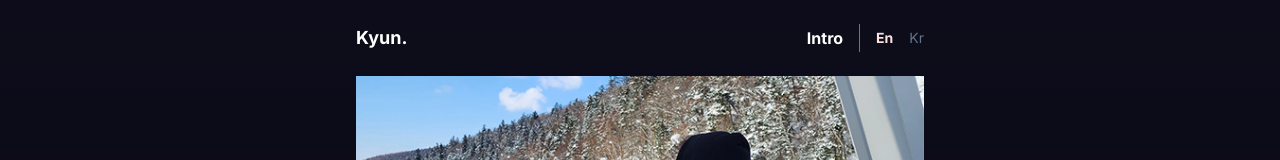
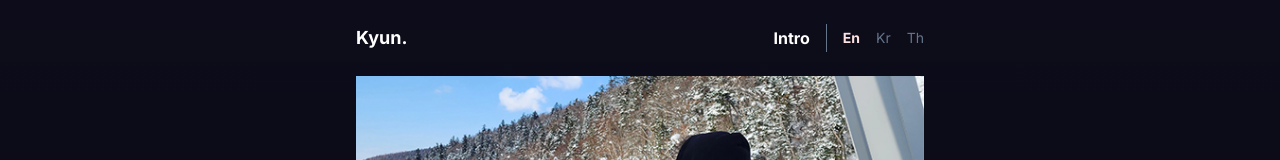
Before and after one commit to yimpetit/kyun-portfolio, a Next.js app: page /en in a window 1280 px wide. Shown: the top 160 px of the page. Built offline with nearby package versions, Linux system fonts and the light colour scheme.

Commit message:
feat:태국어 추가

```diff
--- /dev/null
+++ b/locales/th.json
@@ -0,0 +1,31 @@
+{
+  "HomePage": {
+    "title": "สวัสดี",
+    "about": "เกี่ยวกับเรา"
+  },
+  "Menu": {
+    "intro": "แนะนำ",
+    "work": "งาน",
+    "etc": "อื่น ๆ"
+  },
+  "IntroPage": {
+    "introTitle": "ยินดีที่ได้พบครับ ผมคือ อิมแจคยุน",
+    "introName": "อิมแจคยุน",
+    "introJob": "นักพัฒนาเว็บฟรอนต์เอนด์",
+    "aboutMeTitle": "เกี่ยวกับฉัน",
+    "aboutMeDescription": "ฉันเป็นนักพัฒนาเว็บฟรอนต์เอนด์ที่อาศัยอยู่ในชองจู! ฉันหลงใหลในเทคโนโลยีเว็บและการออกแบบ UI เสมอมา และพยายามสร้างเว็บไซต์ที่ดูดีและใช้งานง่ายอยู่ตลอด ฉันทำงานด้านเว็บตั้งแต่เทคโนโลยีพื้นฐานอย่าง HTML, JavaScript, CSS ไปจนถึงการใช้ React และ Next.js ฉันชอบเรียนรู้เทคโนโลยีใหม่ ๆ และนำมาใช้ในโปรเจกต์ของฉัน เพื่อทำให้ประสบการณ์ผู้ใช้ดียิ่งขึ้น!",
+    "myLifeTitle": "ชีวิตของฉัน",
+    "myLife1991": "เกิดที่ชองจู ประเทศเกาหลีใต้",
+    "myLife2015": "เริ่มทำงานเป็นเว็บพับลิชเชอร์ที่ 'Reconers'",
+    "myLife2017": "ทำงานที่ 'ST Unitas' เป็นเว็บพับลิชเชอร์และพัฒนาเว็บ (PHP)",
+    "myLife2020": "ทำงานเป็นเว็บฟรอนต์เอนด์ที่ 'Delicious'",
+    "myLife2022": "ทำงานเป็นเว็บฟรอนต์เอนด์ที่ 'The Jackpot'",
+    "iLikeTitle": "สิ่งที่ชอบ",
+    "iLikeDescription": "ออกกำลังกาย, ท่องเที่ยว, ดนตรี, กีตาร์โปร่ง, เกม, Escape from Tarkov, การเรียนรู้สิ่งใหม่ ๆ, ทำอาหาร",
+    "ohterInfoTitle": "ข้อมูลอื่น ๆ",
+    "ohterInfoGit": "GitHub",
+    "ohterInfoInstagram": "อินสตาแกรม",
+    "ohterInfoVelog": "Vlog",
+    "ContactTitle": "ข้อมูลติดต่อ"
+  }
+}
--- a/src/components/Header.tsx
+++ b/src/components/Header.tsx
@@ -43,6 +43,15 @@ const Header = ({ locale }: { locale: string }) => {
               Kr
             </Link>
           </li>
+          <li>
+            <Link
+              href="/"
+              locale="th"
+              className={locale === "th" ? "text-red-100 font-bold" : ""}
+            >
+              Th
+            </Link>
+          </li>
         </ul>
       </div>
     </header>
--- a/src/i18n/routing.ts
+++ b/src/i18n/routing.ts
@@ -3,7 +3,7 @@ import { createSharedPathnamesNavigation } from "next-intl/navigation";
 
 export const routing = defineRouting({
   // A list of all locales that are supported
-  locales: ["kr", "en"],
+  locales: ["kr", "en", "th"],
 
   // Used when no locale matches
   defaultLocale: "kr",
--- a/src/middleware.ts
+++ b/src/middleware.ts
@@ -5,5 +5,5 @@ export default createMiddleware(routing);
 
 export const config = {
   // Match only internationalized pathnames
-  matcher: ["/", "/(kr|en)/:path*"],
+  matcher: ["/", "/(kr|en|th)/:path*"],
 };
```
